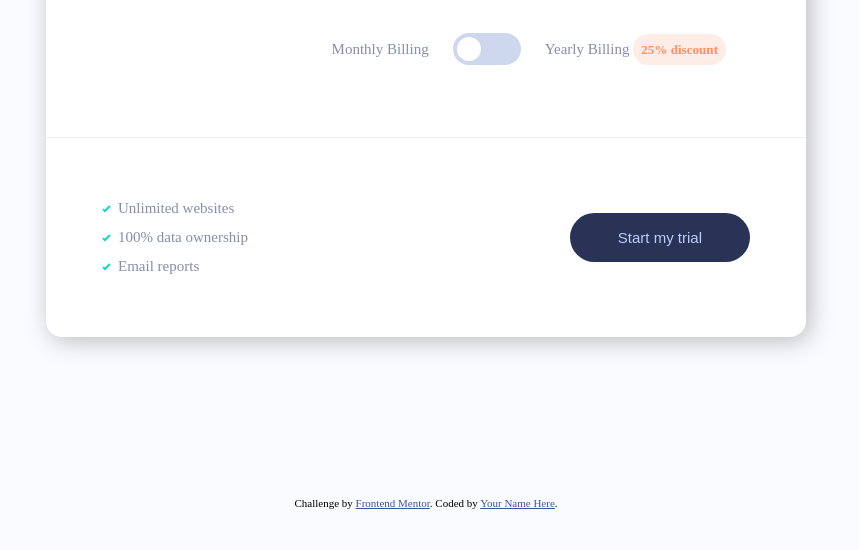
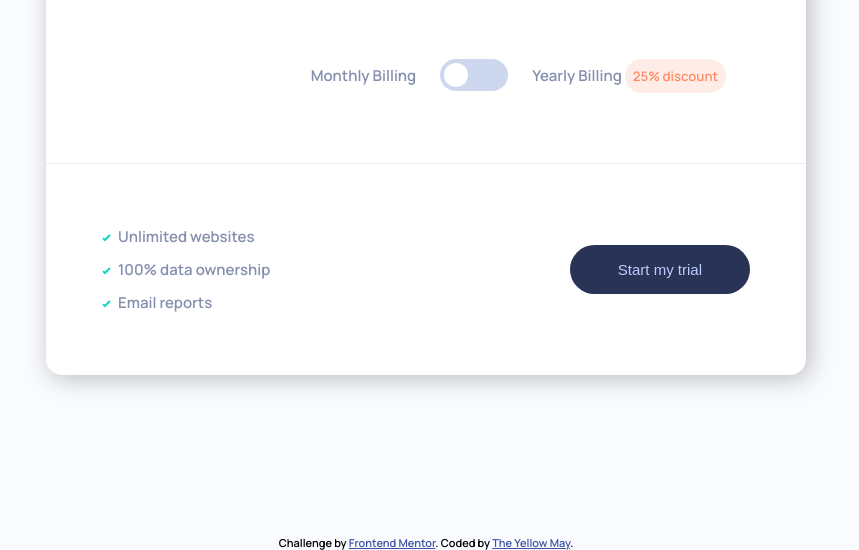
Before and after one commit to Yellow-May/Frontend-Mentor-Interactive-pricing-component, a plain HTML site: page index.html in a window 1280 px wide. Shown: the part 571-1121 px from the top of the page, without its empty margins (214-1073 px from the left). Before the commit the page ends 1080 px from the top, so only its background shows below. Drawn offline with Linux system fonts and the light colour scheme.

Commit message:
added font family

```diff
--- a/index.html
+++ b/index.html
@@ -55,7 +55,7 @@
 
   <div class="attribution">
     Challenge by <a href="https://www.frontendmentor.io?ref=challenge" target="_blank">Frontend Mentor</a>.
-    Coded by <a href="#">Your Name Here</a>.
+    Coded by <a href="https://www.github.com/Yellow-May" target="_blank">The Yellow May</a>.
   </div>
 </body>
 
--- a/sass/_base.scss
+++ b/sass/_base.scss
@@ -1,3 +1,6 @@
+// Font families
+@import url("https://fonts.googleapis.com/css2?family=Manrope:wght@600;800&display=swap");
+
 // Primary
 
 $Soft-Cyan: hsl(174, 77%, 80%); //(Full Slider Bar)
--- a/sass/main.scss
+++ b/sass/main.scss
@@ -4,6 +4,7 @@ body {
 	height: 100%;
 	width: 100%;
 	font-size: 15px;
+	font-family: "Manrope", sans-serif;
 
 	background: url(./../images/bg-pattern.svg) 0% 0% no-repeat, $Very-Pale-Blue;
 	display: flex;
```
Also changed, not shown: css/main.min.css.
